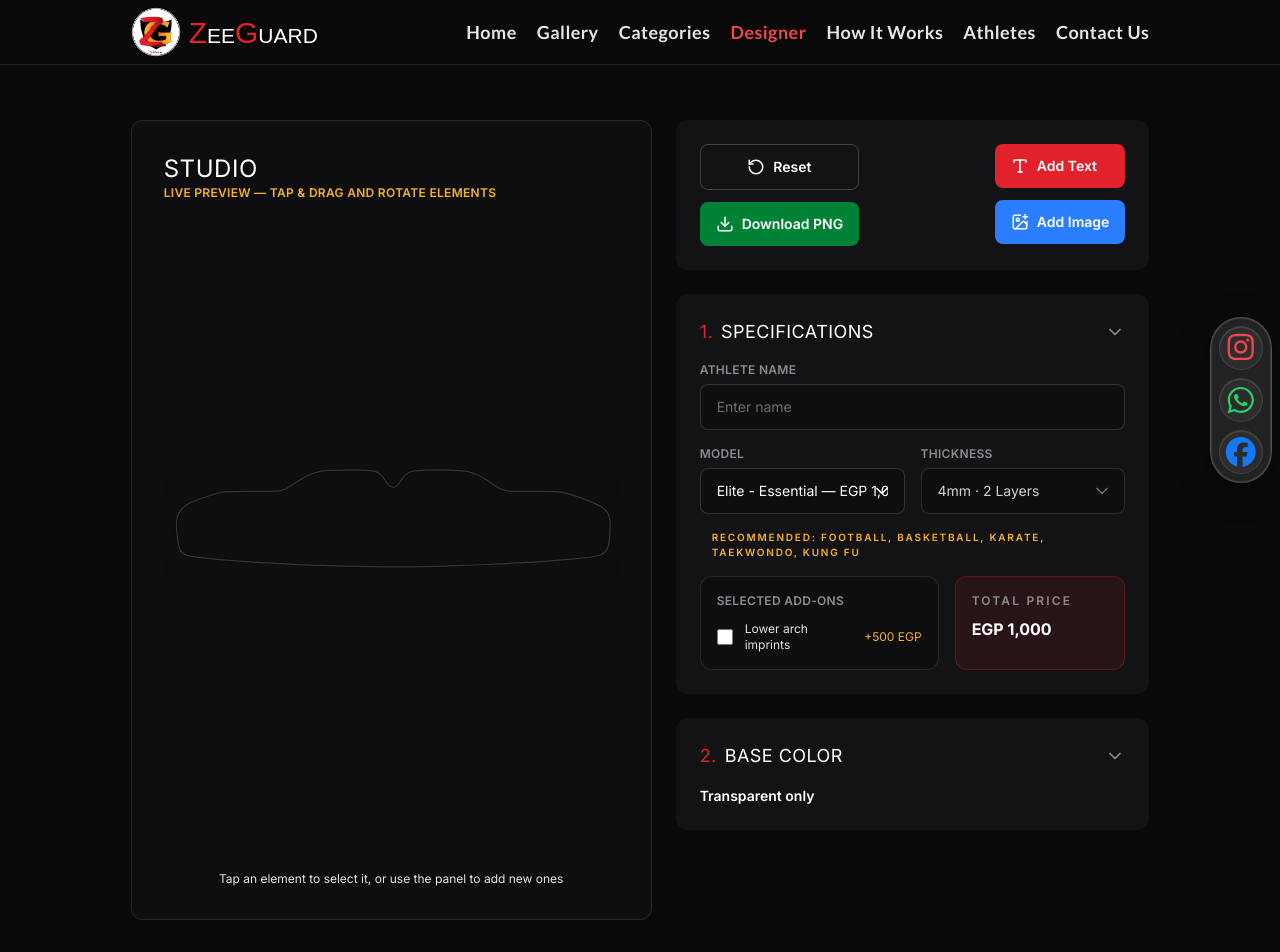
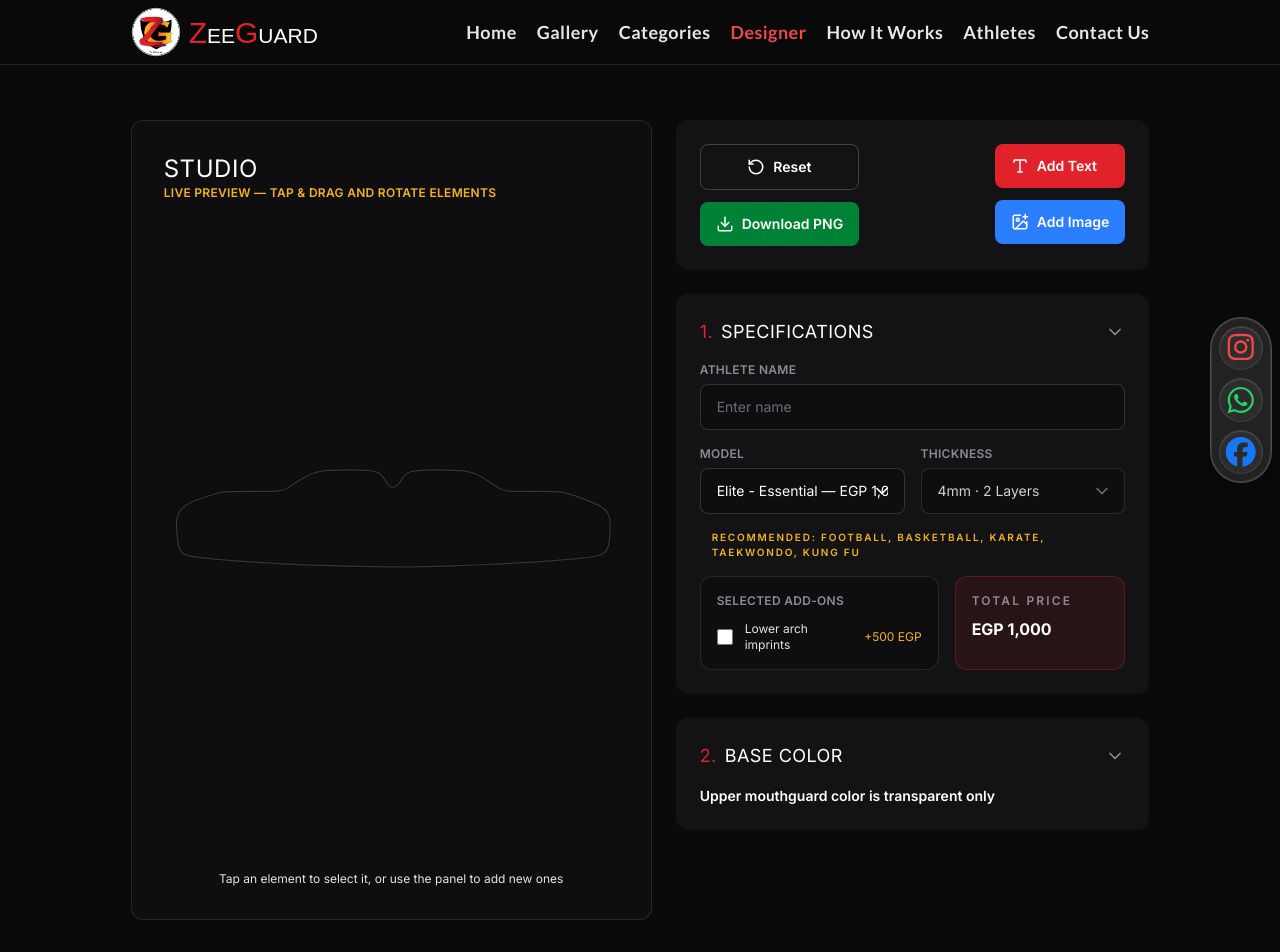
Before and after one commit to muhammed-ramzy/zee-guard-1, a Next.js app: page /designer in a window 1280 px wide. Shown: the top 952 px of the page. Built offline with nearby package versions, Linux system fonts and the light colour scheme; a web font is replaced by a local one.

Commit message:
change transparent only to upper mouthguard color is tramsparent only

```diff
--- a/components/sections/designer-studio.tsx
+++ b/components/sections/designer-studio.tsx
@@ -2559,7 +2559,7 @@ export function DesignerStudio() {
         <CollapsibleSection title="Base Color" number={2} defaultOpen={true}>
           {isEliteEssentialSelected ? (
             <p className="text-sm font-semibold text-steel-300">
-              Transparent only
+              Upper mouthguard color is transparent only
             </p>
           ) : isFusionSelected ? (
             <div className="flex flex-col gap-4 sm:flex-row sm:gap-6 justify-between">
```
